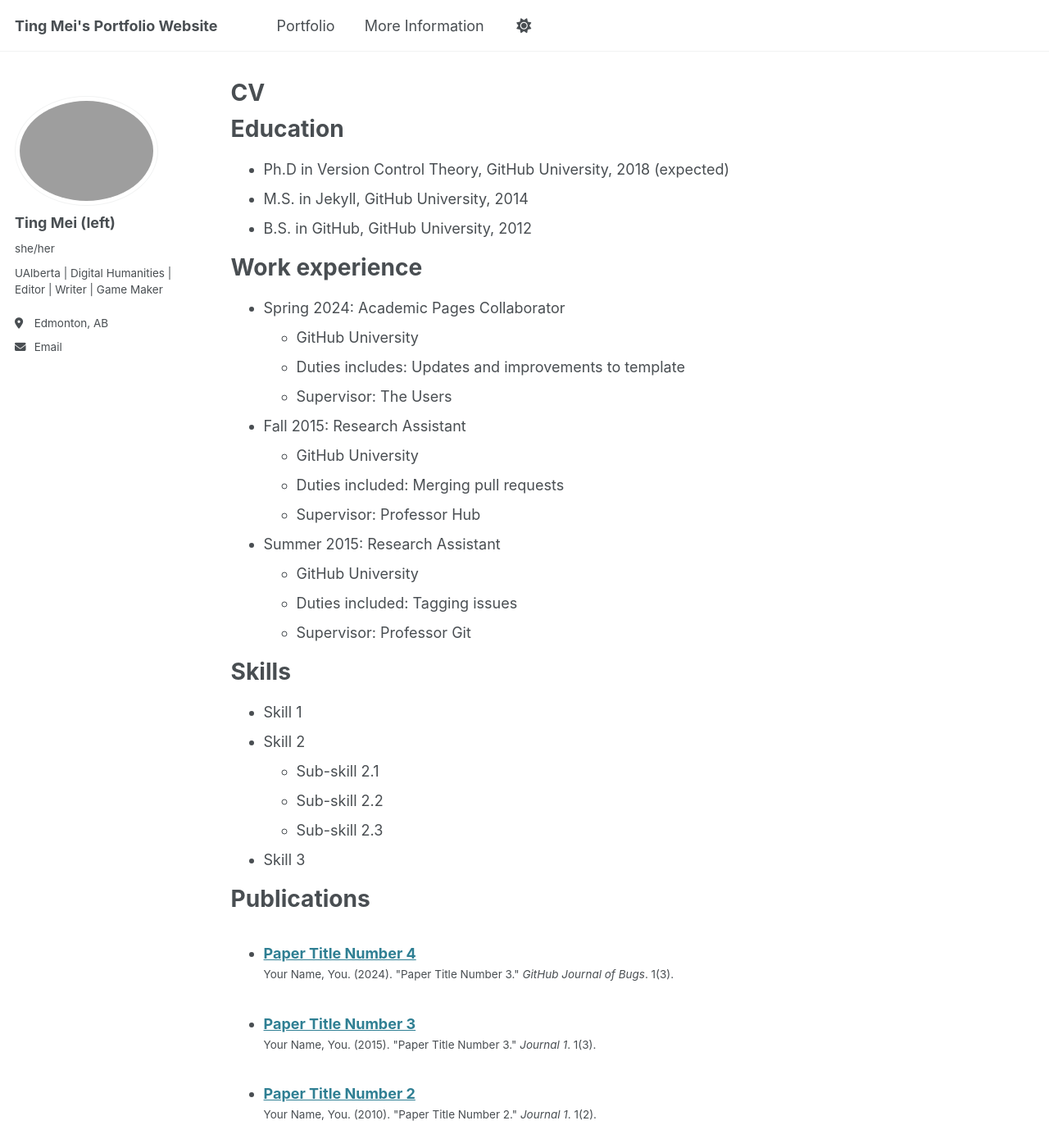
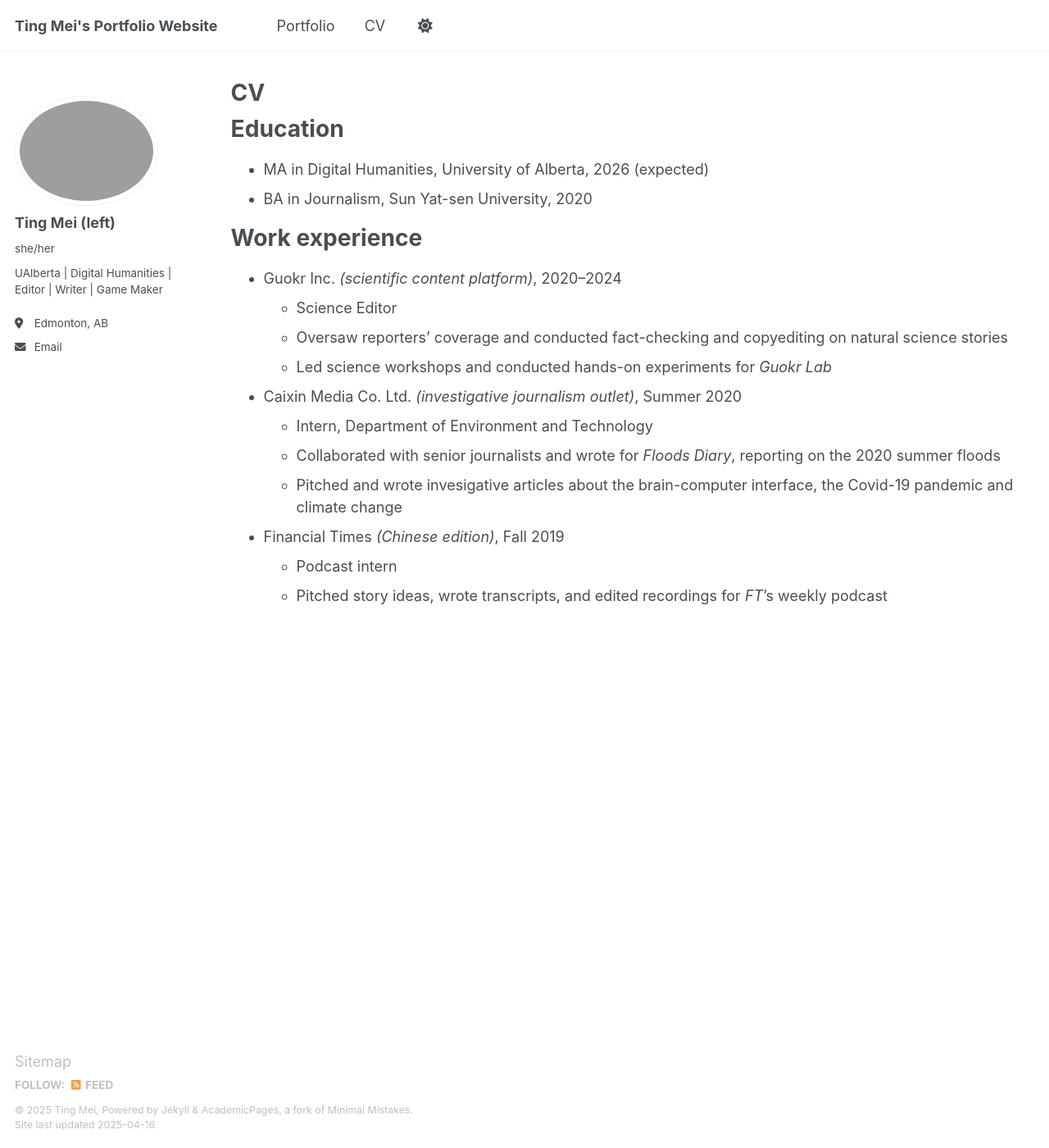
Before and after one commit to ting-bingersoda/about, a Jekyll site: the page built from _pages/cv.md, in a window 1280 px wide and 1400 px high. Shown: the whole window at 82% size. Built offline with Jekyll 4.4.1, drawn with Linux system fonts in a browser that asks for light colours; some of the changed text lies outside the part shown.

Commit message:
cv update

```diff
--- a/_data/navigation.yml
+++ b/_data/navigation.yml
@@ -11,5 +11,5 @@ main:
   - title: "Portfolio"
     url: /portfolio/
 
-  - title: "More Information"
-    url: /more-information/
+  - title: "CV"
+    url: /cv/
--- a/_pages/cv.md
+++ b/_pages/cv.md
@@ -11,54 +11,21 @@ redirect_from:
 
 Education
 ======
-* Ph.D in Version Control Theory, GitHub University, 2018 (expected)
-* M.S. in Jekyll, GitHub University, 2014
-* B.S. in GitHub, GitHub University, 2012
+* MA in Digital Humanities, University of Alberta, 2026 (expected)
+* BA in Journalism, Sun Yat-sen University, 2020
 
 Work experience
 ======
-* Spring 2024: Academic Pages Collaborator
-  * GitHub University
-  * Duties includes: Updates and improvements to template
-  * Supervisor: The Users
+* Guokr Inc. *(scientific content platform)*, 2020–2024
+  * Science Editor
+  * Oversaw reporters’ coverage and conducted fact-checking and copyediting on natural science stories
+  * Led science workshops and conducted hands-on experiments for *Guokr Lab*
 
-* Fall 2015: Research Assistant
-  * GitHub University
-  * Duties included: Merging pull requests
-  * Supervisor: Professor Hub
+* Caixin Media Co. Ltd. *(investigative journalism outlet)*, Summer 2020
+  * Intern, Department of Environment and Technology
+  * Collaborated with senior journalists and wrote for *Floods Diary*, reporting on the 2020 summer floods
+  * Pitched and wrote invesigative articles about the brain-computer interface, the Covid-19 pandemic and climate change
 
-* Summer 2015: Research Assistant
-  * GitHub University
-  * Duties included: Tagging issues
-  * Supervisor: Professor Git
-
-Skills
-======
-* Skill 1
-* Skill 2
-  * Sub-skill 2.1
-  * Sub-skill 2.2
-  * Sub-skill 2.3
-* Skill 3
-
-Publications
-======
-  <ul>{% for post in site.publications reversed %}
-    {% include archive-single-cv.html %}
-  {% endfor %}</ul>
-
-Talks
-======
-  <ul>{% for post in site.talks reversed %}
-    {% include archive-single-talk-cv.html  %}
-  {% endfor %}</ul>
-
-Teaching
-======
-  <ul>{% for post in site.teaching reversed %}
-    {% include archive-single-cv.html %}
-  {% endfor %}</ul>
-
-Service and leadership
-======
-* Currently signed in to 43 different slack teams
+* Financial Times *(Chinese edition)*, Fall 2019
+  * Podcast intern
+  * Pitched story ideas, wrote transcripts, and edited recordings for *FT*'s weekly podcast
```
Also changed, not shown: _more-information/2013-03-01-tutorial-1.md (deleted, +0 -13 lines), _more-information/2014-02-01-talk-2.md (deleted, +0 -13 lines), _more-information/2014-03-01-talk-3.md (deleted, +0 -11 lines), _pages/about.md (+0 -1 lines), _publications/2009-10-01-paper-title-number-1.md (deleted, +0 -14 lines), _publications/2010-10-01-paper-title-number-2.md (deleted, +0 -14 lines), _publications/2015-10-01-paper-title-number-3.md (deleted, +0 -14 lines), _publications/2024-02-17-paper-title-number-4.md (deleted, +0 -13 lines), _teaching/2014-spring-teaching-1.md (deleted, +0 -20 lines), _teaching/2015-spring-teaching-2.md (deleted, +0 -20 lines), _more-information/index.md (renamed from _more-information/2012-03-01-talk-1.md).
